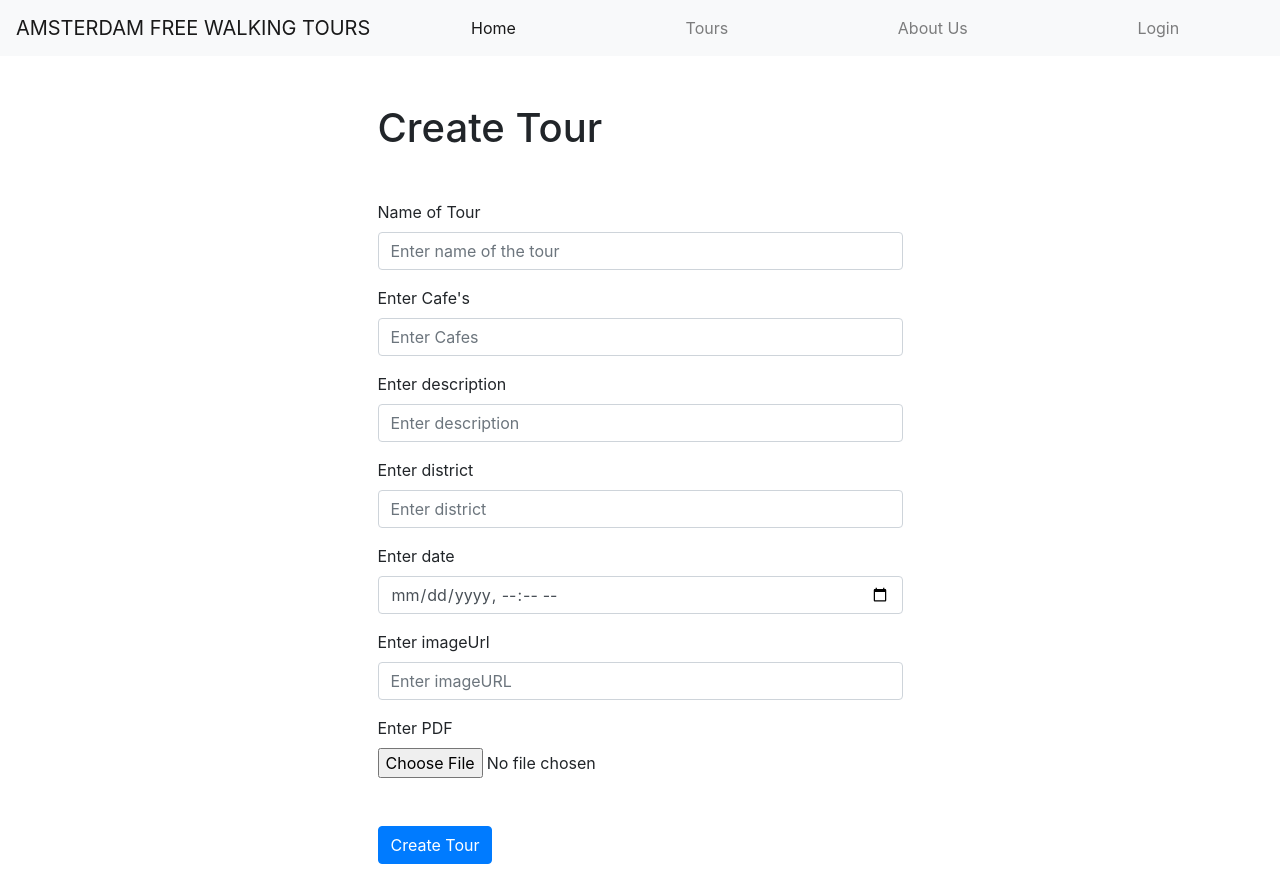
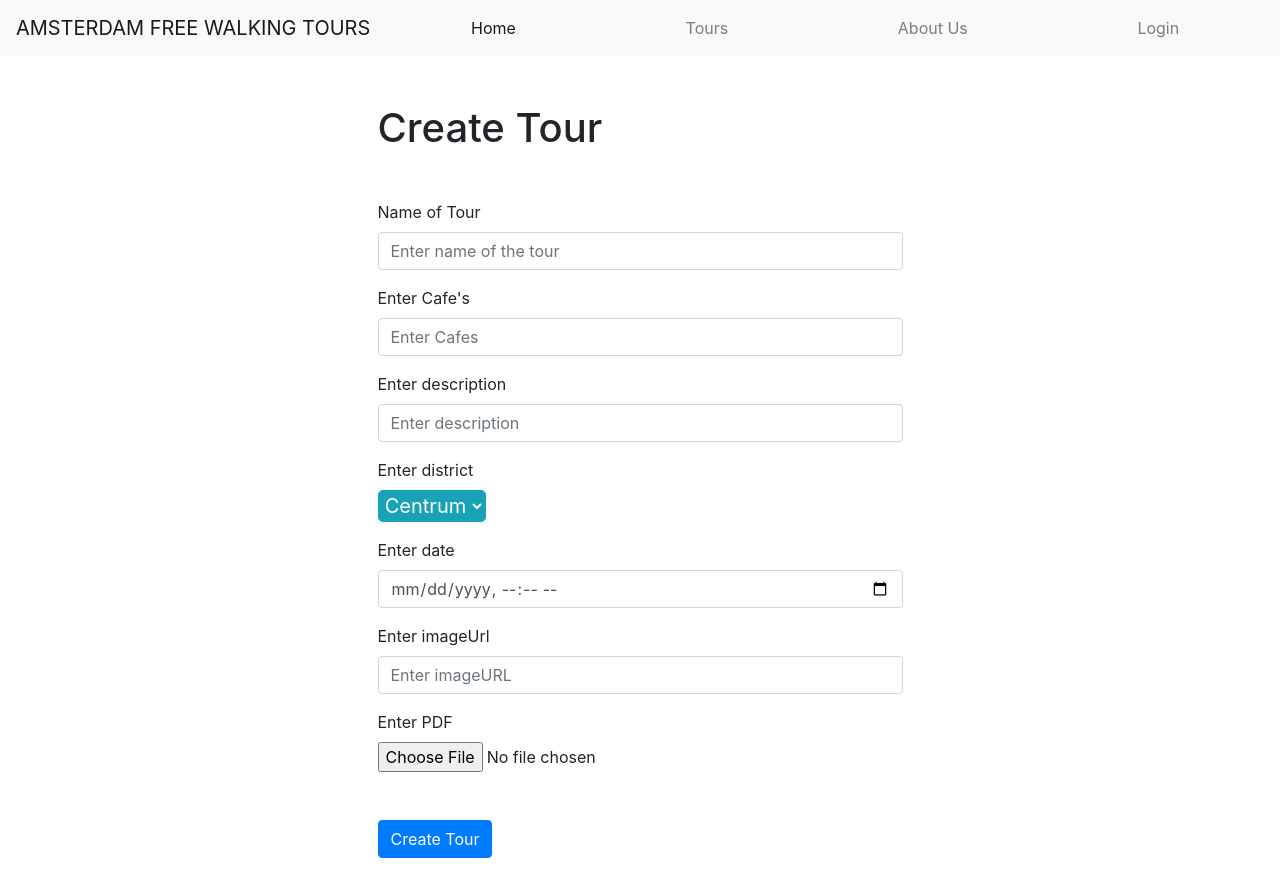
Before and after one commit to RenataCehajic/tourapp-client, a React (Create React App) app: page /addtour in a window 1280 px wide. Built offline with nearby package versions, Linux system fonts and the light colour scheme; no server answers.

Commit message:
fixing select

```diff
--- a/src/pages/adminpage/tourcreation.js
+++ b/src/pages/adminpage/tourcreation.js
@@ -94,15 +94,22 @@ const TourCreation = () => {
         </Form.Group>
         <Form.Group controlId="formBasicPassword">
           <Form.Label>Enter district</Form.Label>
-          <Form.Control
-            value={form.district}
+          <select
+            style={{ display: "flex", padding: "2px" }}
+            className="btn btn-lg btn-info"
             onChange={(event) =>
               setform({ ...form, district: event.target.value })
             }
-            type="district"
-            placeholder="Enter district"
-            required
-          />
+            value={form.district}
+            name="district"
+            id="district-select"
+          >
+            <option value="Centrum">Centrum</option>
+            <option value="North">North</option>
+            <option value="East">East</option>
+            <option value="South">South</option>
+            <option value="West">West</option>
+          </select>
         </Form.Group>
 
         <Form.Group controlId="formBasicPassword">
```
